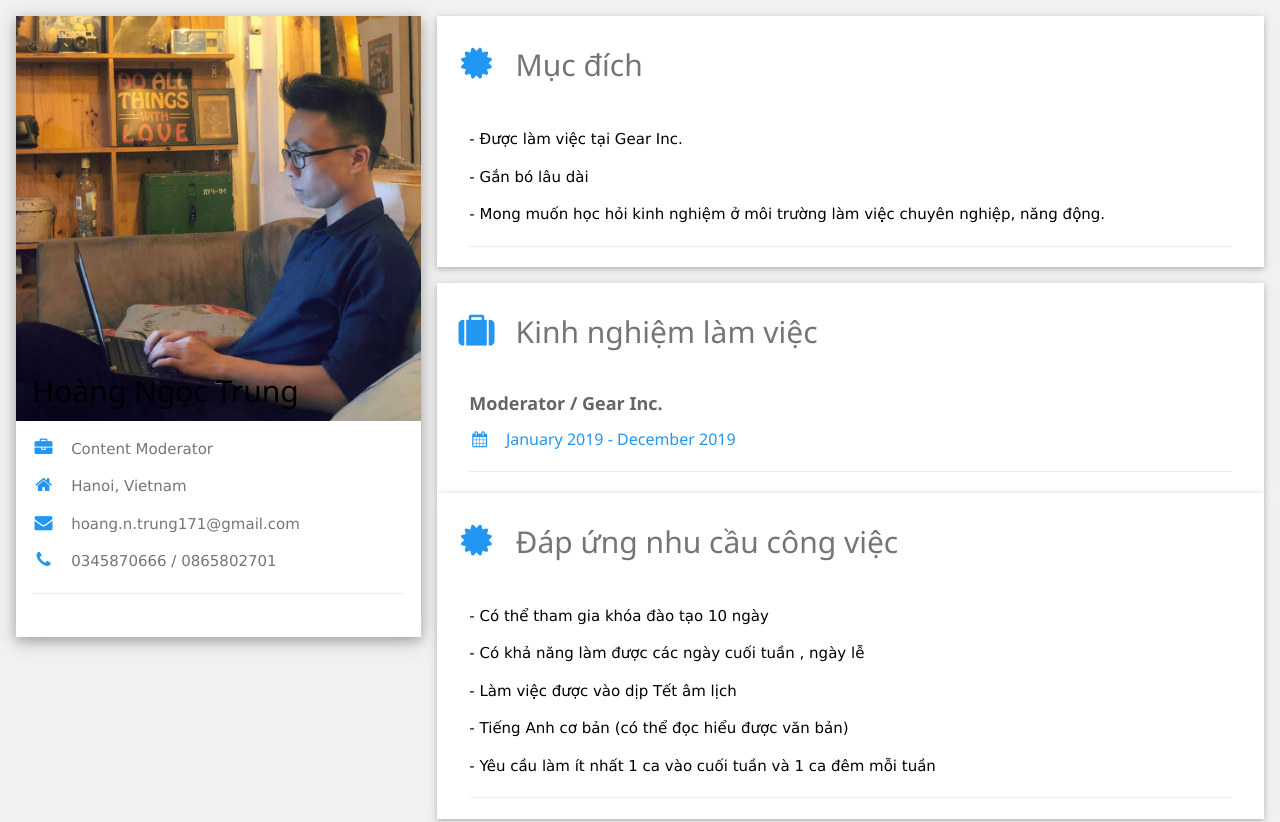
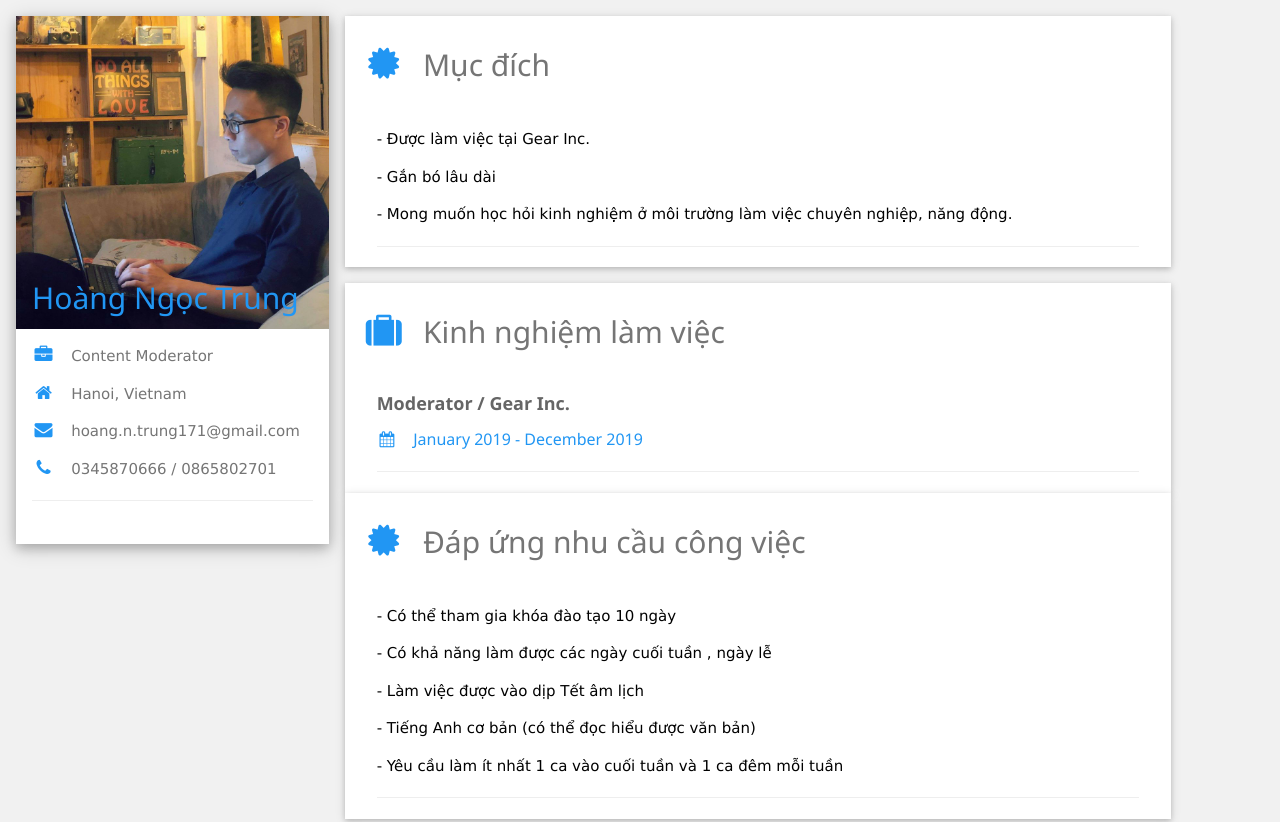
Before and after one commit to subzeroproject/content-mod-FT, a plain HTML site: page index.html in a window 1280 px wide. Shown: the top 822 px of the page. Drawn offline with Linux system fonts and the light colour scheme.

Commit message:
Update index.html

```diff
--- a/index.html
+++ b/index.html
@@ -82,7 +82,7 @@ hr{border:0;border-top:1px solid #eee;margin:20px 0}
 .w3-col.s1{width:8.33333%}.w3-col.s2{width:16.66666%}.w3-col.s3{width:24.99999%}.w3-col.s4{width:33.33333%}
 .w3-col.s5{width:41.66666%}.w3-col.s6{width:49.99999%}.w3-col.s7{width:58.33333%}.w3-col.s8{width:66.66666%}
 .w3-col.s9{width:74.99999%}.w3-col.s10{width:83.33333%}.w3-col.s11{width:91.66666%}.w3-col.s12{width:99.99999%}
-@media (min-width:601px){.w3-col.m1{width:8.33333%}.w3-col.m2{width:16.66666%}.w3-col.m3,.w3-quarter{width:24.99999%}.w3-col.m4,.w3-third{width:33.33333%}
+@media (min-width:601px){.w3-col.m1{width:8.33333%}.w3-col.m2{width:16.66666%}.w3-col.m3,.w3-quarter{width:24.99999%}.w3-col.m4,.w3-third{width:26%}
 .w3-col.m5{width:41.66666%}.w3-col.m6,.w3-half{width:49.99999%}.w3-col.m7{width:58.33333%}.w3-col.m8,.w3-twothird{width:66.66666%}
 .w3-col.m9,.w3-threequarter{width:74.99999%}.w3-col.m10{width:83.33333%}.w3-col.m11{width:91.66666%}.w3-col.m12{width:99.99999%}}
 @media (min-width:993px){.w3-col.l1{width:8.33333%}.w3-col.l2{width:16.66666%}.w3-col.l3{width:24.99999%}.w3-col.l4{width:33.33333%}
@@ -232,7 +232,7 @@ hr{border:0;border-top:1px solid #eee;margin:20px 0}
       <div class="w3-white w3-text-grey w3-card-4">
         <div class="w3-display-container">
           <img src="ayo.jpg" style="width:100%" alt="Avatar">
-          <div class="w3-display-bottomleft w3-container w3-text-black">
+          <div class="w3-display-bottomleft w3-container w3-text-blue">
             <h2>Hoàng Ngọc Trung</h2>
           </div>
         </div>
```
